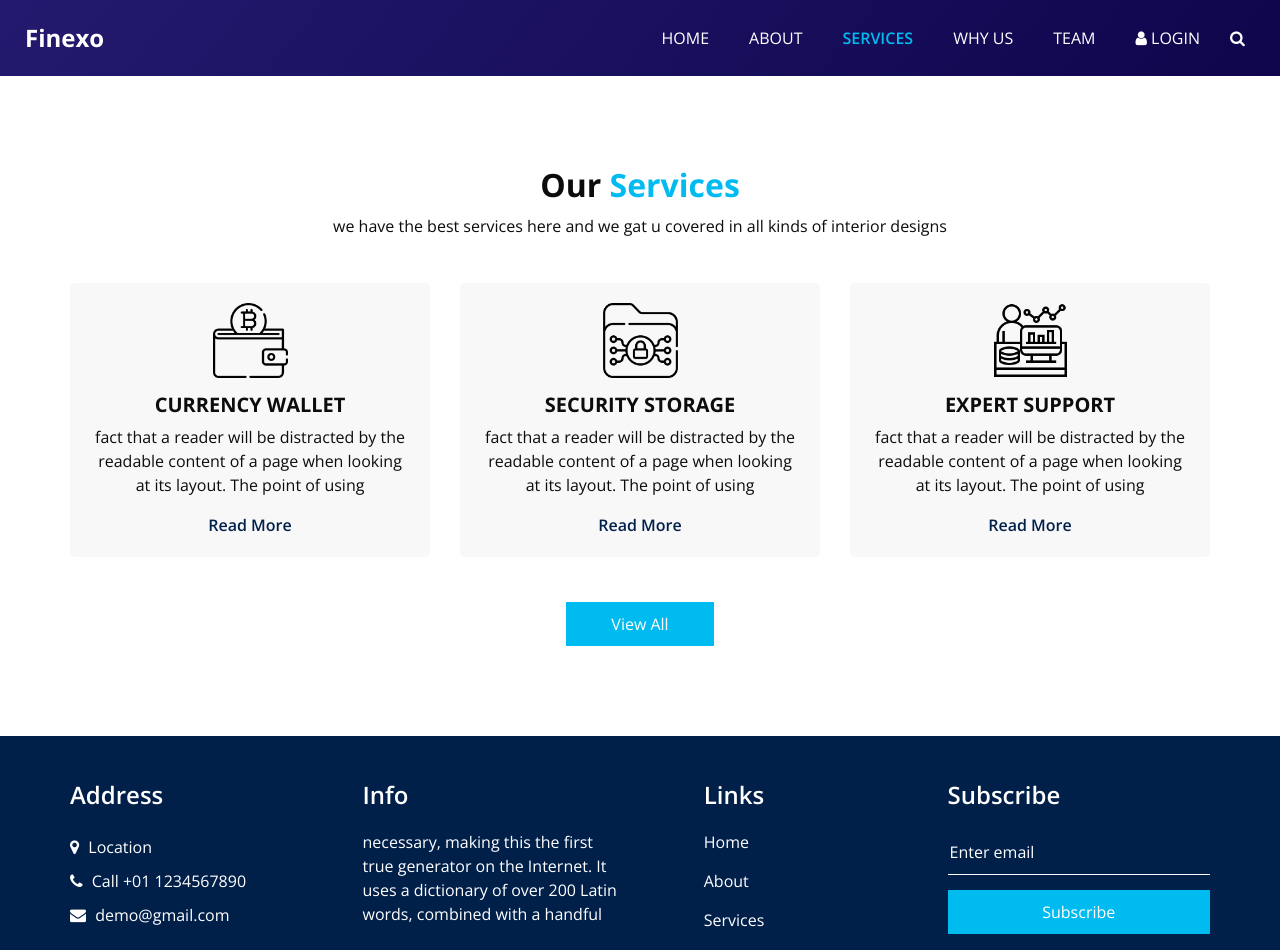
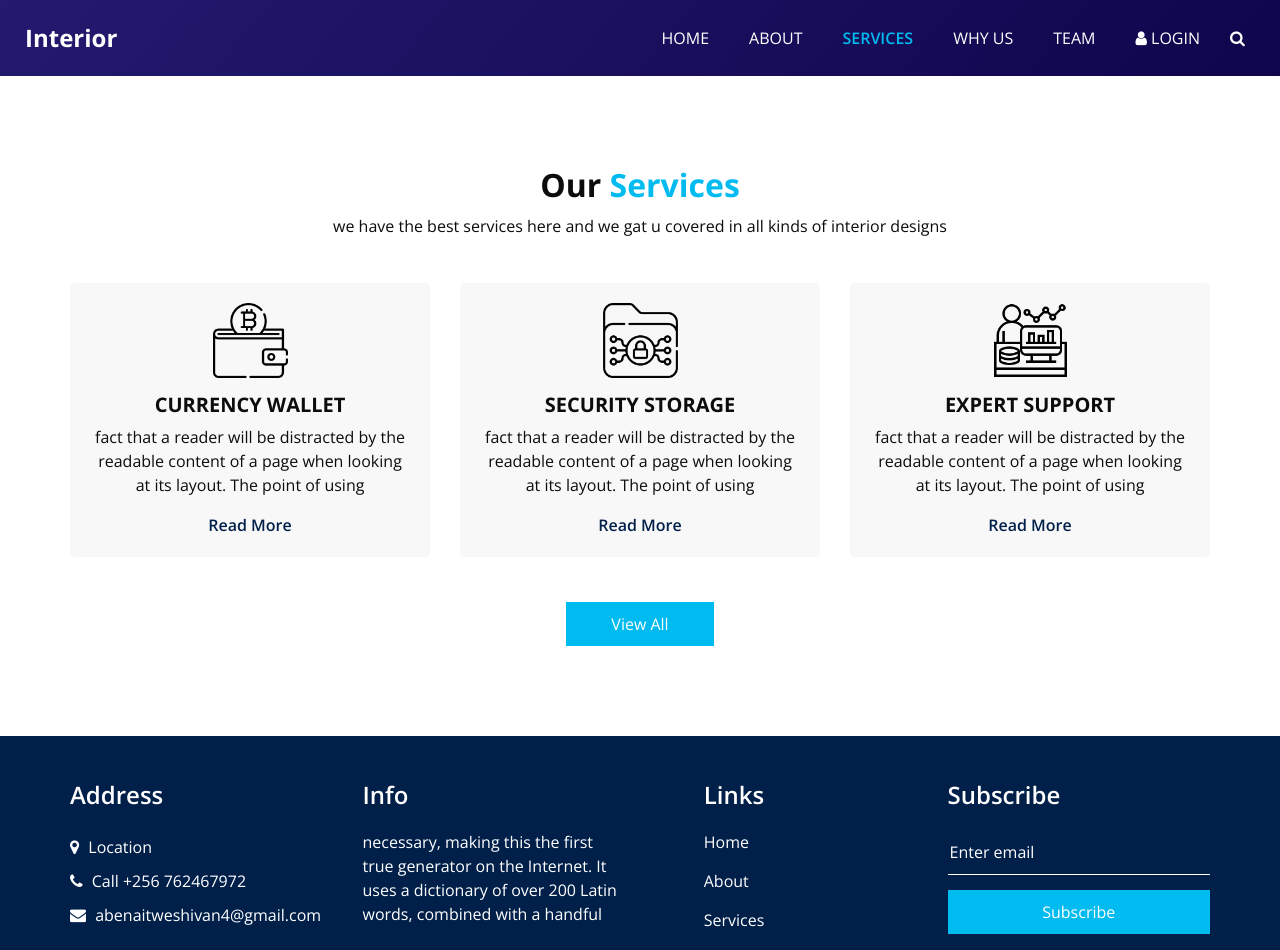
Before and after one commit to AbenaitweShivan/Interior, a plain HTML site: page service.html in a window 1280 px wide. Shown: the top 950 px of the page. Drawn offline with nearby package versions, Linux system fonts and the light colour scheme; some packages are replaced by stand-ins of ours.

Commit message:
interior
interior

```diff
--- a/service.html
+++ b/service.html
@@ -13,7 +13,7 @@
   <meta name="author" content="" />
   <link rel="shortcut icon" href="images/favicon.png" type="">
 
-  <title> Finexo </title>
+  <title> Interior </title>
 
   <!-- bootstrap core css -->
   <link rel="stylesheet" type="text/css" href="css/bootstrap.css" />
@@ -50,7 +50,7 @@
         <nav class="navbar navbar-expand-lg custom_nav-container ">
           <a class="navbar-brand" href="index.html">
             <span>
-              Finexo
+              Interior
             </span>
           </a>
 
@@ -198,13 +198,13 @@
               <a href="">
                 <i class="fa fa-phone" aria-hidden="true"></i>
                 <span>
-                  Call +01 1234567890
+                  Call +256 762467972
                 </span>
               </a>
               <a href="">
                 <i class="fa fa-envelope" aria-hidden="true"></i>
                 <span>
-                  demo@gmail.com
+                  abenaitweshivan4@gmail.com
                 </span>
               </a>
             </div>
```
Also changed, not shown: team.html (+1 -1 lines), why.html (+2 -2 lines), images/din.jpg (added).
